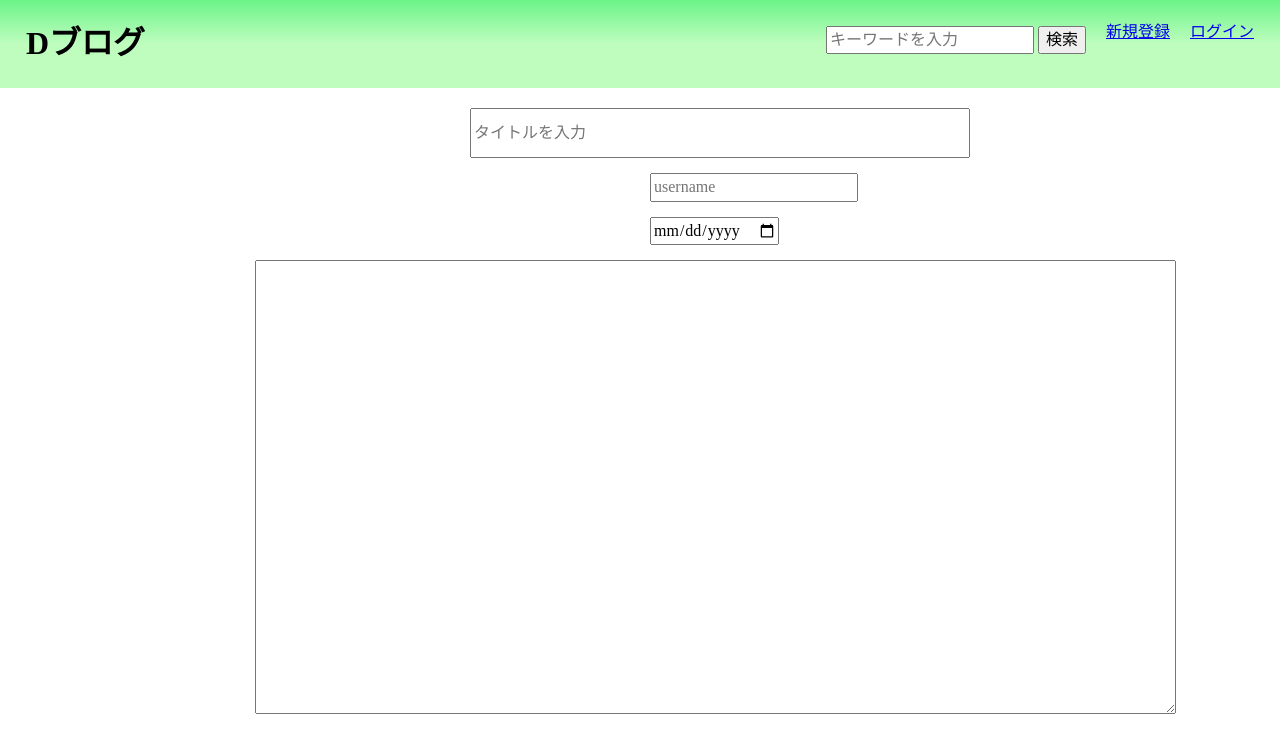
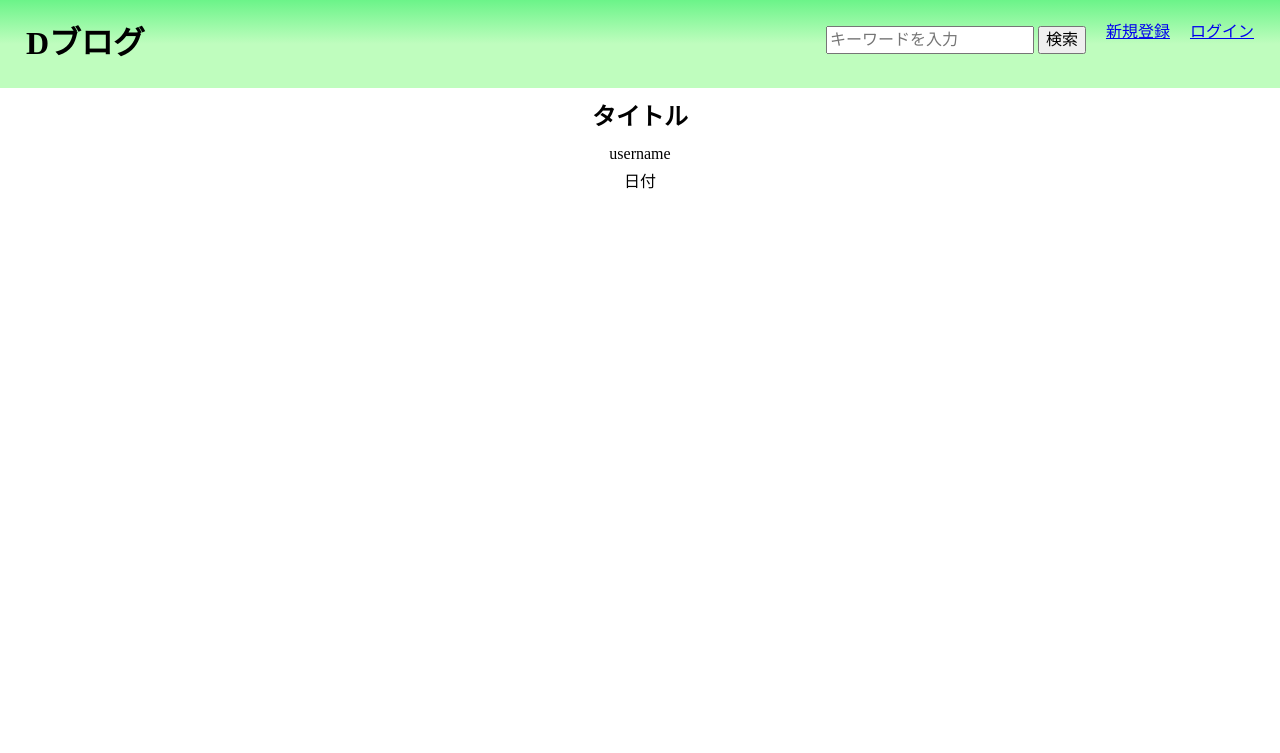
Before and after one commit to kabachan-ms/dblogsite, a Django app: template blogSample/Dblog/templates/Dblog/after_login/index.html in a window 1280 px wide. Shown: the top 753 px of the page. Run offline with Django 3.2, Linux system fonts and the light colour scheme; the template is opened without the code that fills it, so the values that code supplies are empty.

Commit message:
fix after_login

```diff
--- a/blogSample/Dblog/static/Dblog/after_login/style.css
+++ b/blogSample/Dblog/static/Dblog/after_login/style.css
@@ -28,18 +28,15 @@ li{
     padding: 0;
 }
 .taitoru{
-    margin-left: 470px;
+    margin: 0 auto;
     margin-top: 20px;
     margin-bottom: 15px;
-    width: 500px;
-    height: 50px;
-
+    text-align: center;
 }
 .namae , .hiduke{
-    overflow: hidden;
-    display: flex;
-    margin-left: 650px;
 
+    margin: 0 auto;
+    text-align: center;
 }
 .namae{
     margin-bottom: 15px;
--- a/blogSample/Dblog/templates/Dblog/after_login/index.html
+++ b/blogSample/Dblog/templates/Dblog/after_login/index.html
@@ -28,16 +28,21 @@
     </ul>
     </header>
     <div class="taitoru">
-    <input type="text" placeholder="タイトルを入力" style="width: 500px; height: 50px;">
+    <h2>タイトル</h2>
     </div>
     <div class="namae">
-    <input type="text"　name="name" placeholder="username">
+    <p>username</p>
     </div>
     <div class="hiduke">
-    <input type="date">
+    <p>日付</p>
     </div>
     <div class="honbun">
-        <textarea rows="20" cols="100"></textarea>
-        </div>
+    <p id="markdown"></p>
+    </div>
+    <script src="https://cdn.jsdelivr.net/npm/marked/marked.min.js"></script>
+  <script>
+    document.getElementById('markdown').innerHTML =
+      marked('# Marked in the browser\n\nRendered by **marked**.');
+  </script>
 </body>
 </html>
```
